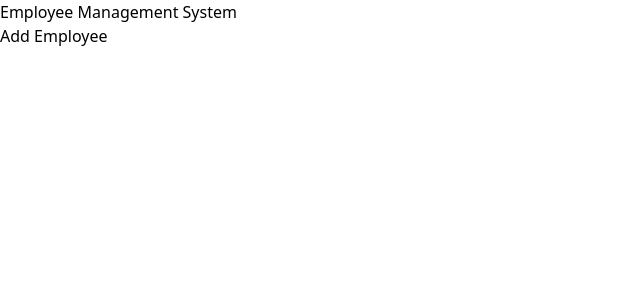
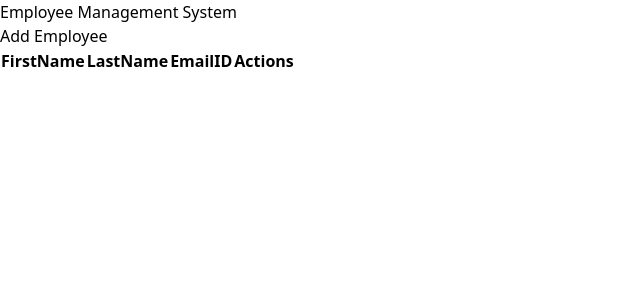
Before and after one commit to KevinShehan/empmange_system, a React (Vite) app in the folder my-project/: page / in a window 1280 px wide. Shown: the top 300 px of the page, without its empty margins (0-640 px from the left). Built offline with nearby package versions, Linux system fonts and the light colour scheme.

Commit message:
Table header created

```diff
--- a/my-project/src/components/EmployeeList.jsx
+++ b/my-project/src/components/EmployeeList.jsx
@@ -9,7 +9,12 @@ const EmployeeList = () => {
       <div className='flex shadow border-b'>
         <table>
           <thead>
-
+            <tr>
+              <th>FirstName</th>
+              <th>LastName</th>
+              <th>EmailID</th>
+              <th>Actions</th>
+            </tr>
           </thead>
           <tbody>
 
```
